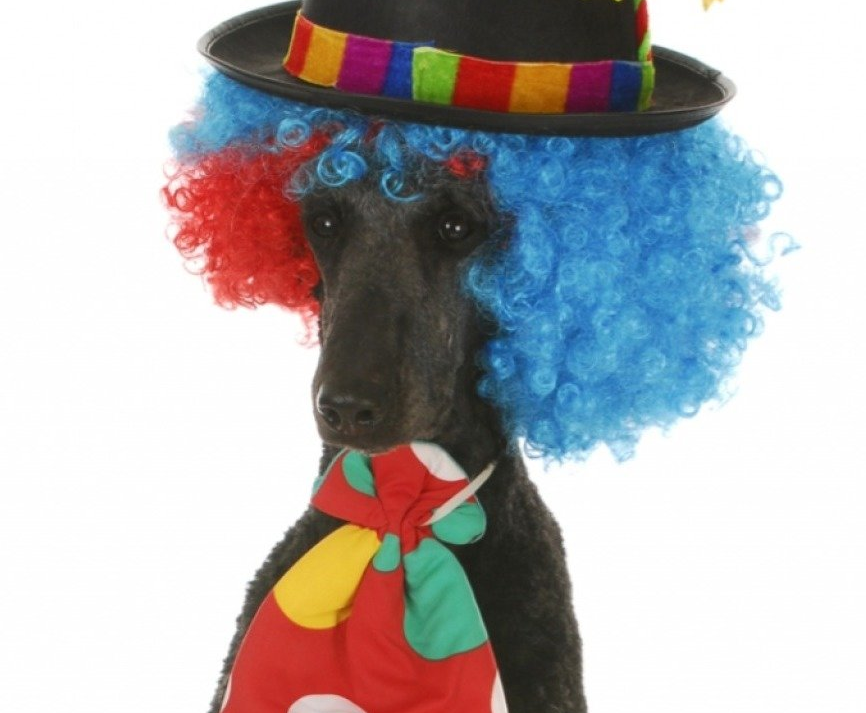
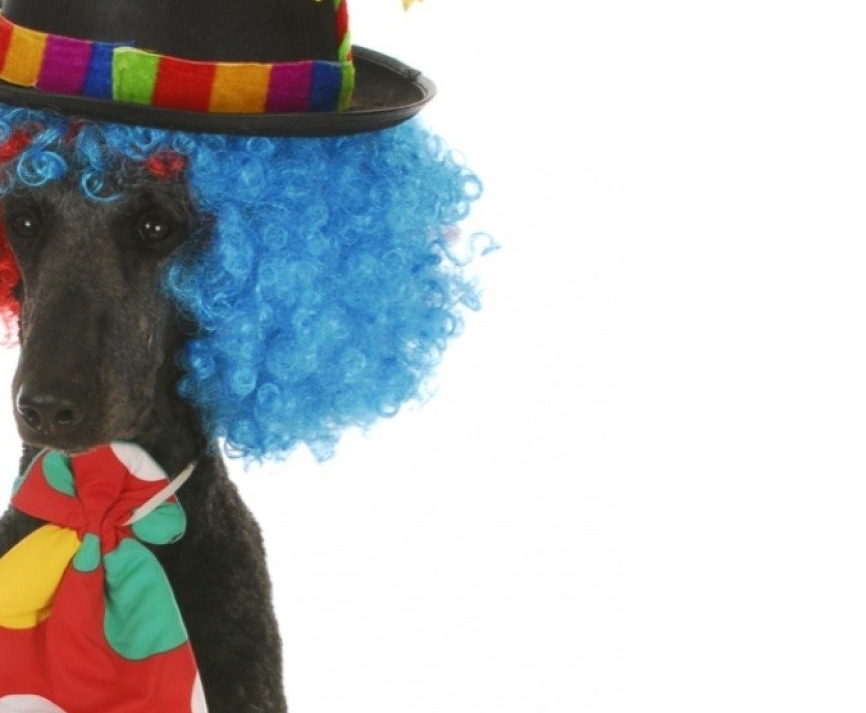
Before and after one commit to DaintyDysphemism/collection, a plain HTML site: page index.html in a window 1280 px wide. Shown: the part 87-800 px from the top of the page, without its empty margins (0-866 px from the left). Drawn offline with Linux system fonts and the light colour scheme.

Commit message:
Update style.css

```diff
--- a/style.css
+++ b/style.css
@@ -19,6 +19,8 @@ body {
 
 .image {
   position: relative;
+  top: 0;
+  right: 300px;
   height: auto;
   width: auto;
 }
```
